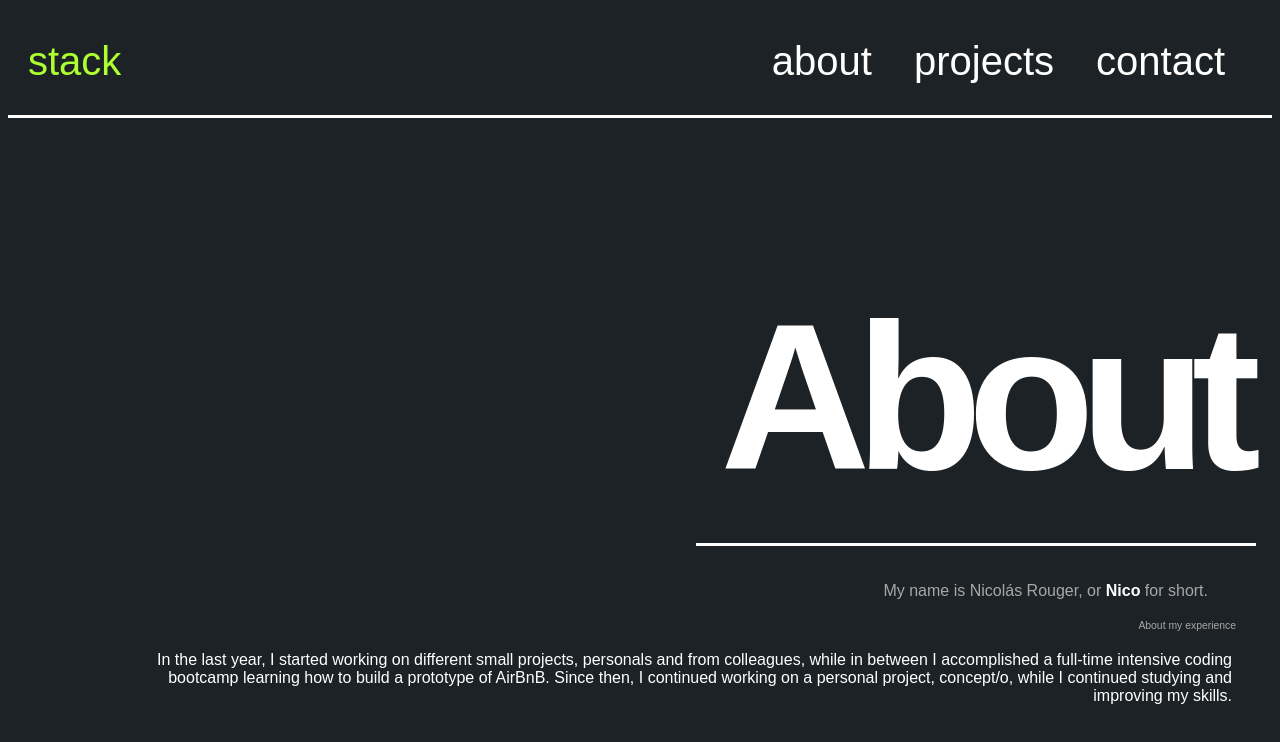
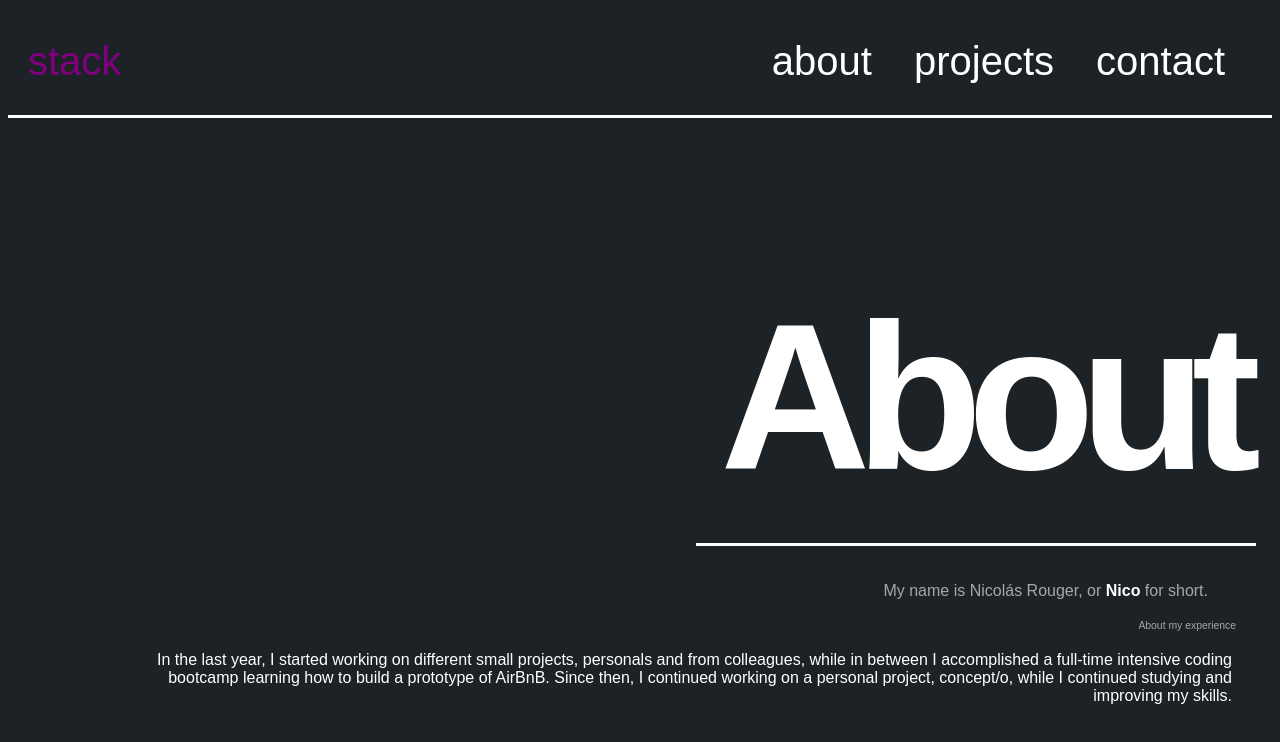
Before and after one commit to NRouger/my-portfolio, a React app: page /portfolio in a window 1280 px wide. In both pictures the pointer is over the link "stack". Shown: the top 742 px of the page. Built offline with nearby package versions, Linux system fonts and the light colour scheme; a web font is replaced by a local one.

Commit message:
hover color at navbar and resposnive

```diff
--- a/src/styles/Navbar.css
+++ b/src/styles/Navbar.css
@@ -15,6 +15,10 @@ li {
 .a-nav {
   color: white;
   text-decoration: none;
+}
+
+a:hover {
+  color: purple;
 }
 
 .nav-item-left {
```
